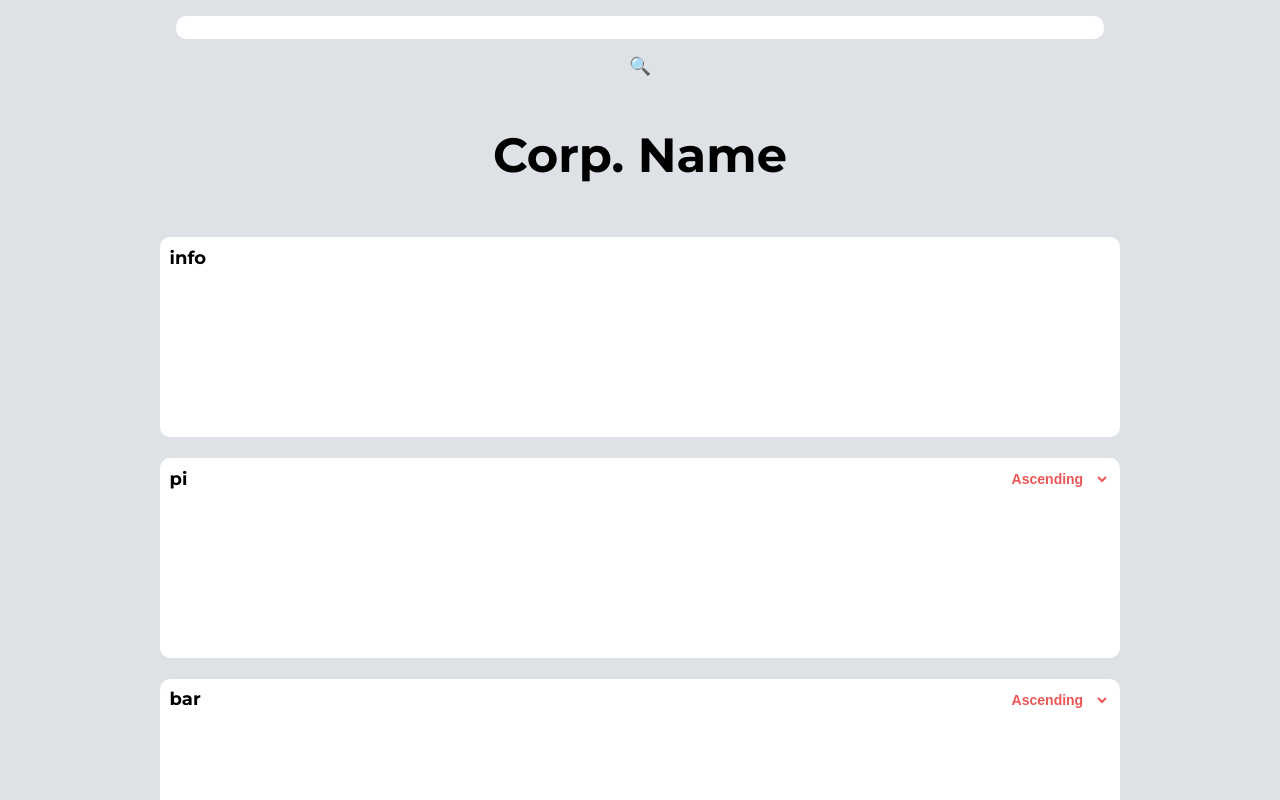
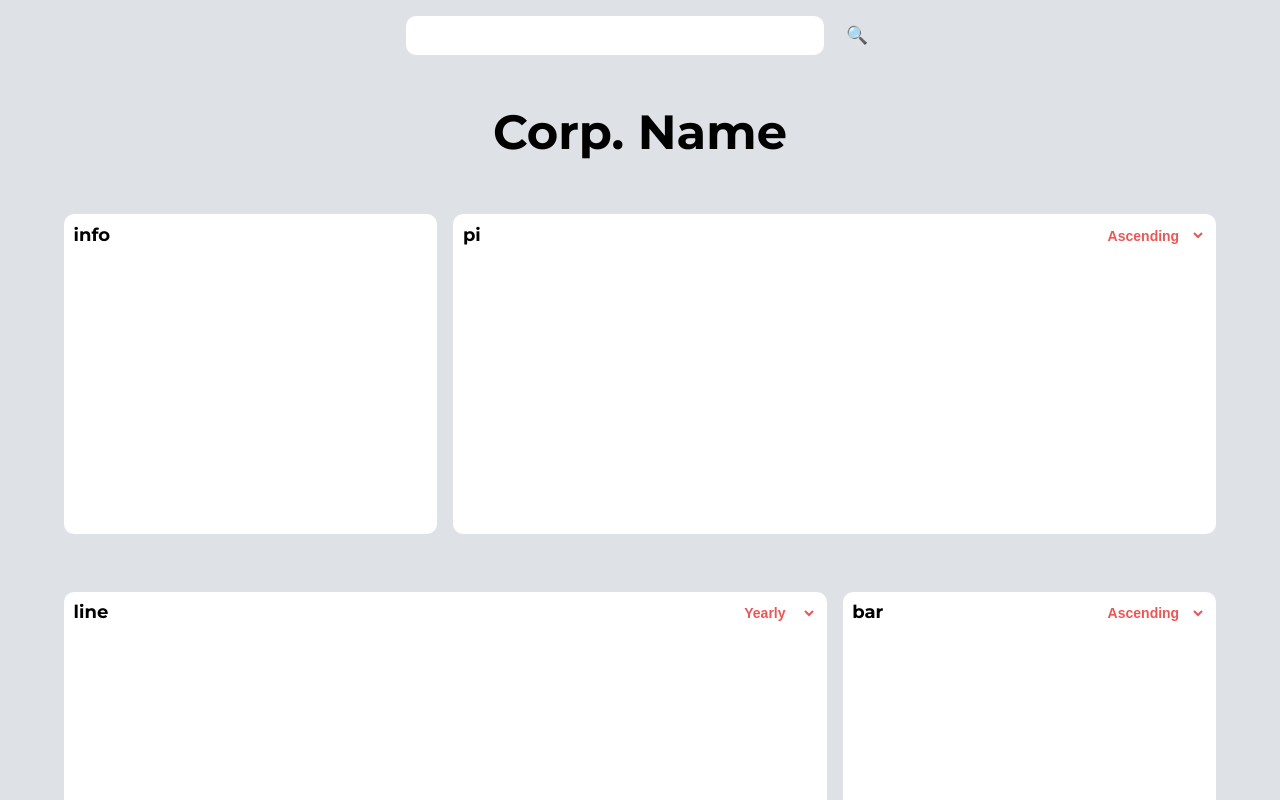
Before and after one commit to architbaurai/gdsc-task, a React (Create React App) app: page / in a window 1280 px wide. Shown: the top 800 px of the page. Built offline with nearby package versions, Linux system fonts and the light colour scheme.

Commit message:
styled desktop version

```diff
--- a/src/App.jsx
+++ b/src/App.jsx
@@ -31,19 +31,19 @@ function Content(){
 
     <div className="statistics">
 
-      <StatContainer type = "info">
+      <StatContainer type = "pi">
 
       </StatContainer>
 
-      <StatContainer type="pi">
+      <StatContainer type="info">
+
+      </StatContainer>
+
+      <StatContainer type="line">
 
       </StatContainer>
 
       <StatContainer type="bar">
-
-      </StatContainer>
-
-      <StatContainer type="line">
 
       </StatContainer>
 
@@ -55,7 +55,7 @@ function Content(){
 
 function StatContainer({type, children}){
 
-  return <div className='stat-container'>
+  return <div className = {`stat-container ${type}`} >
 
     <div className='secondary-header'>
       <span className='secondary-heading'>{type}</span>
--- a/src/style.css
+++ b/src/style.css
@@ -21,7 +21,7 @@ h1{
 header{
     margin-inline: auto;
     width: 90%;
-    max-width: 960px;
+    max-width: 500px;
     margin: 0 auto;
 }
 
@@ -34,9 +34,11 @@ header form{
 }
 
 header input{
+    width: 100%;
     border: none;
     border-radius: 10px;
-    font-size: 1.1rem;
+    padding: 0.5em;
+    font-size: 1.125rem;
 }
 
 header button{
@@ -47,7 +49,6 @@ header button{
 
 .main-container{
     width: 90%;
-    max-width: 960px;
     margin: 0 auto;
 
     display: flex;
@@ -60,7 +61,7 @@ header button{
     flex-direction: column;
 
     width: 100%;
-    height:200px; /*redundant*/
+    height:320px; /*redundant*/
 
     background-color: #ffff;
     border: none;
@@ -93,3 +94,40 @@ header button{
 .secondary-header select option{
     color: black;
 }
+
+@media(min-width:800px){
+
+    .statistics{
+
+        display: grid;
+
+        grid-template-columns: repeat(3, 1fr);
+        grid-template-rows: minmax(300px,auto);
+
+        grid-template-areas:
+        "info pi pi"
+        "line line bar";
+
+        gap:1em;
+    }
+
+    .info{
+        grid-area: info;
+    }
+    .pi{
+        grid-area: pi;
+    }
+    .line{
+        grid-area: line;
+    }
+    .bar{
+        grid-area: bar;
+    }
+
+
+    header form{
+        flex-direction: row;
+    }
+
+
+}
```
